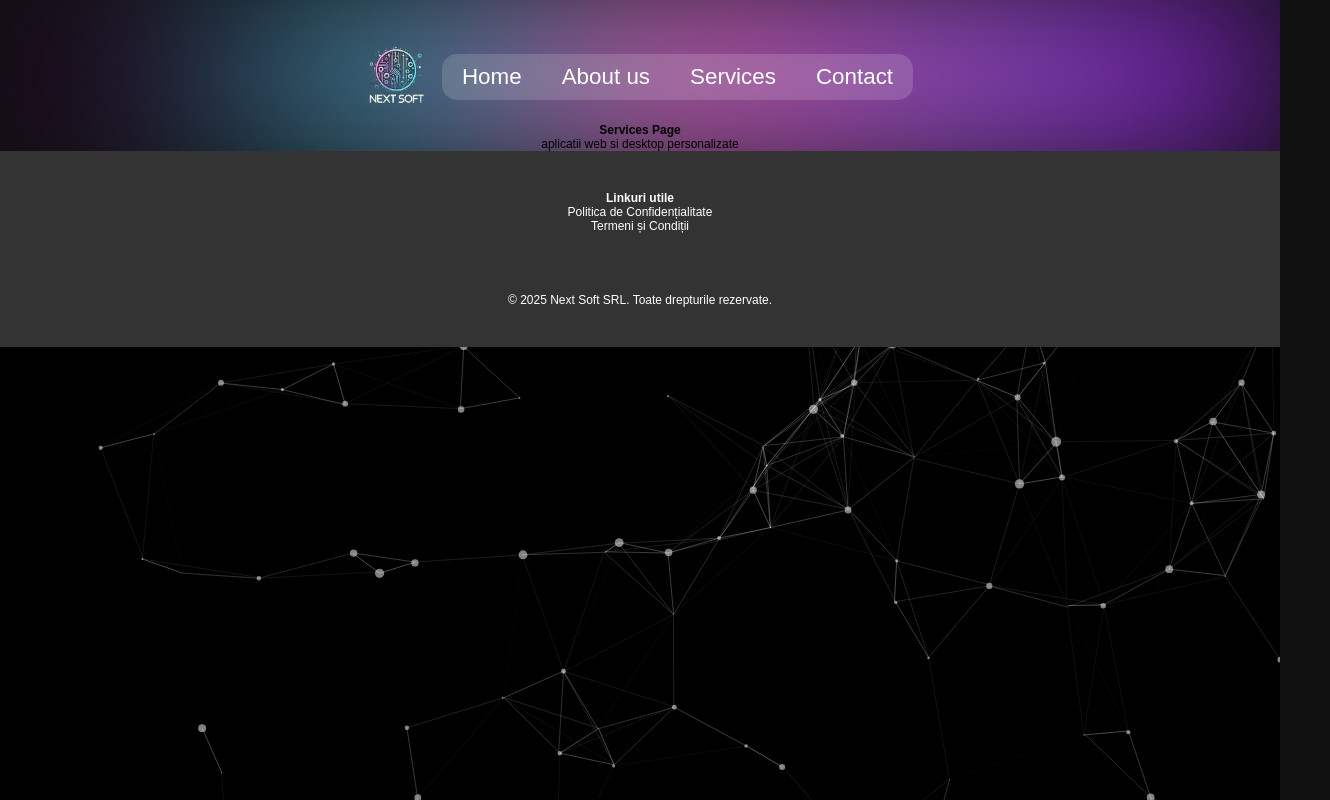
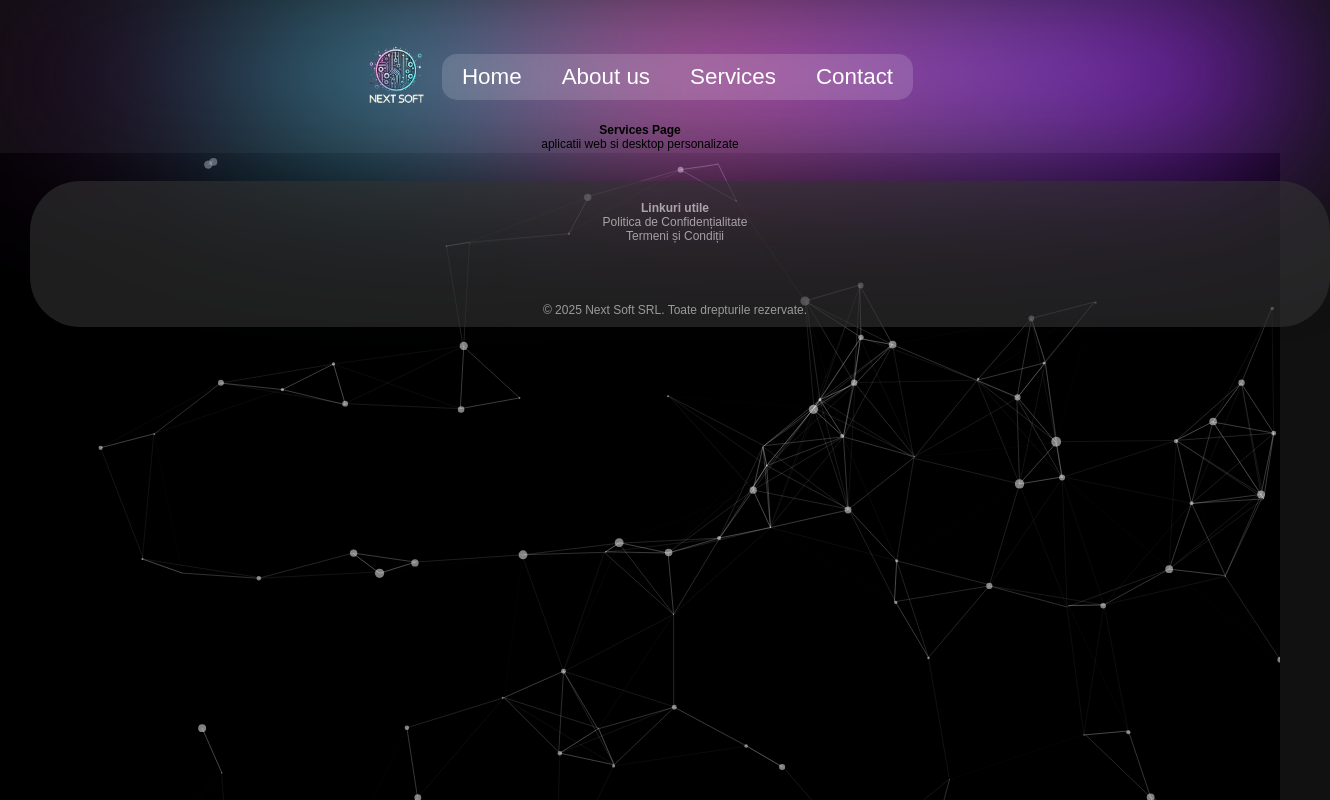
Before and after one commit to MitroiBogdanJob/NEXT-SOFT-SRL, a React (Create React App) app: page /Services in a window 1280 px wide. Shown: the top 800 px of the page, 1330 px wide, since content can reach past the window. Built offline with nearby package versions, Linux system fonts and the light colour scheme.

Commit message:
coommit 11.1

```diff
--- a/src/Shared.Header-Footer/Footer/Footer.css
+++ b/src/Shared.Header-Footer/Footer/Footer.css
@@ -1,9 +1,4 @@
 /* Asigură-te că body ocupă întreaga înălțime a paginii */
-html,
-body {
-	height: 100%;
-	margin: 0;
-}
 
 /* Containerul principal pentru pagină */
 .page-container {
@@ -14,24 +9,30 @@ body {
 
 /* Conținutul principal al paginii */
 .main-content {
-	flex: 1; /* Se va extinde pentru a ocupa tot spațiul disponibil */
+	flex-grow: 1; /* Se va extinde pentru a ocupa tot spațiul disponibil, împingând footer-ul la bază */
 }
 
 /* Footer */
 .footer {
+	opacity: 0.5;
+	display: flex;
+	flex-direction: column;
+	width: 100%;
+	margin: 30px;
+	opacity: 0.6;
 	background-color: #333;
 	color: white;
-	padding: 40px 0;
-	/* Poți adăuga orice alte stiluri pentru footer aici */
+	padding: 20px 15px 10px 5px; /* 20px sus, 15px dreapta, 10px jos, 5px stânga */
+	border-radius: 50px;
+	align-items: center;
 }
 
 .footer-content {
 	max-width: 1200px;
-	margin: 0 auto;
-	padding: 0 20px;
 	display: flex;
 	flex-wrap: wrap;
-	justify-content: space-between;
+	justify-content: center;
+	align-items: center;
 }
 
 .footer-column {
--- a/src/index.css
+++ b/src/index.css
@@ -7,6 +7,7 @@
 
 body {
 	margin: 0;
+	padding: 0;
 	overflow: hidden; /* Pentru a elimina scroll-ul */
 	overflow-y: scroll;
 }
```
